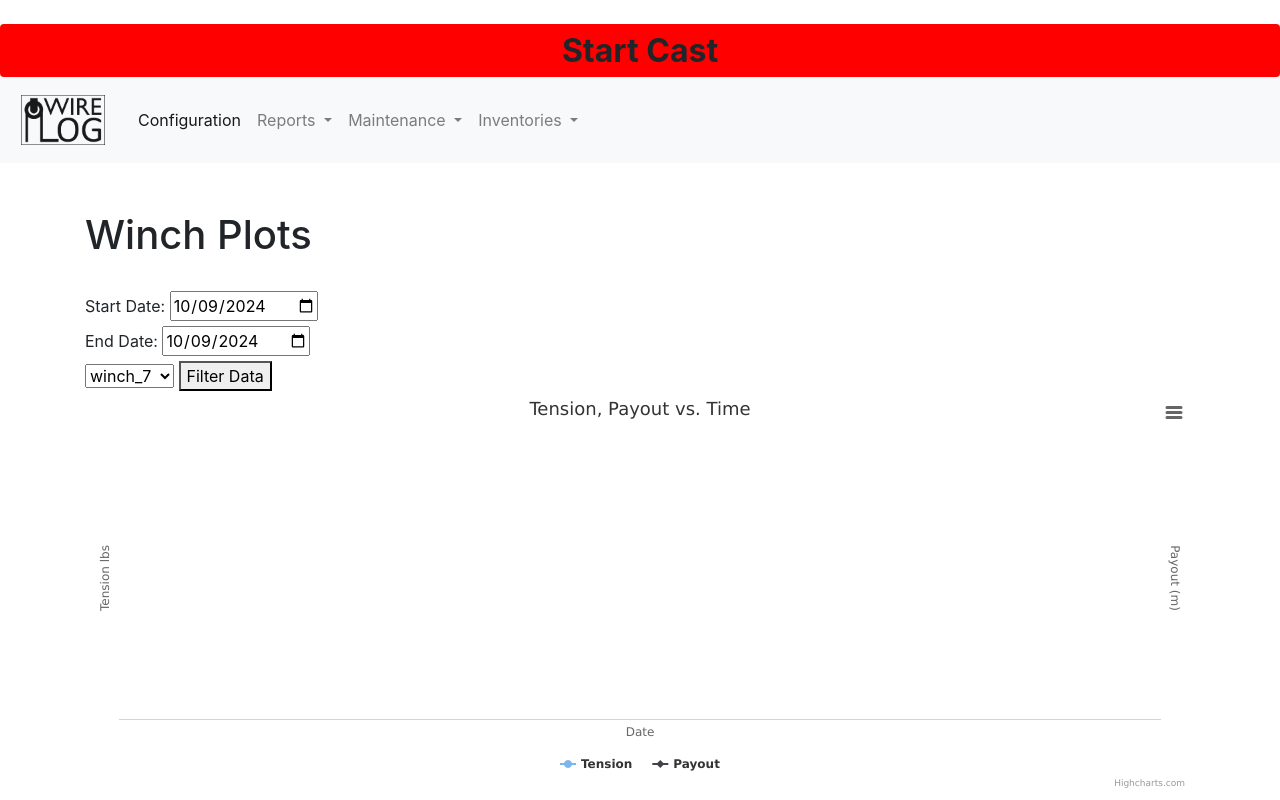
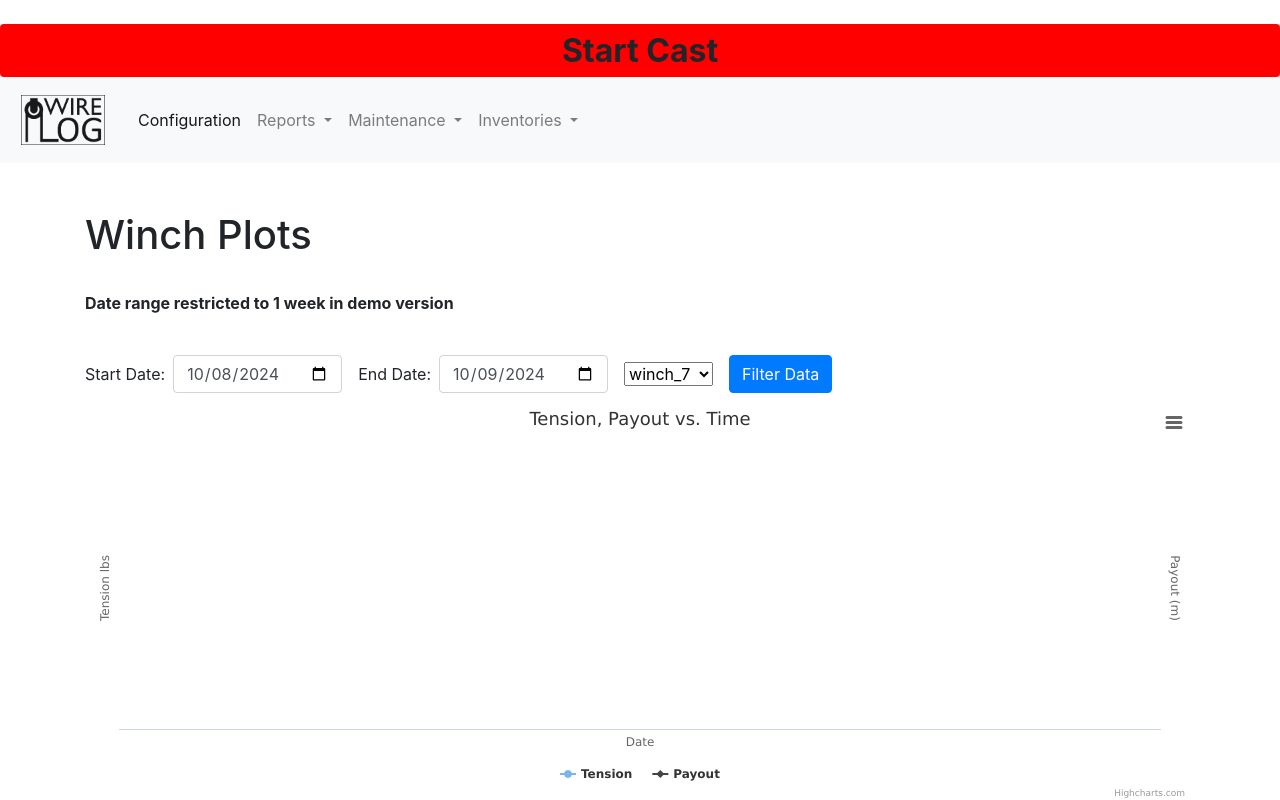
Before and after one commit to bkclarke/winch_logger_rvtec, a Django app: page /wwdb/reports/charts/ in a window 1280 px wide. Shown: the top 800 px of the page. Run offline with Django 4.2, Linux system fonts and the light colour scheme; data comes from the database, SQL or seed files in the repository; data that the repository does not hold is empty; some libraries are stand-ins or nearby versions.

Commit message:
limit plots to 1 week

```diff
--- a/wwdb/templates/wwdb/reports/charts.html
+++ b/wwdb/templates/wwdb/reports/charts.html
@@ -2,31 +2,36 @@
 {% extends "wwdb/base.html" %}
 {% load static %}
 
-
 {% block content %}
 
 <h1>Winch Plots</h1>
-</br>
-<form method="get">
-    <div>
-        <label for="start_date">Start Date:</label>
-        <input type="date" id="start_date" name="start_date" value="{{ form.start_date.value|date:'Y-m-d'|default_if_none:'' }}" required>
+<br>
+<p><strong>Date range restricted to 1 week in demo version</strong></p>
+<br>
+<form method="get" onsubmit="return validateDateRange();" class="form-inline">
+    <div class="form-group mb-2">
+        <label for="start_date" class="mr-2">Start Date:</label>
+        <input type="date" id="start_date" name="start_date" class="form-control" value="{{ form.start_date.value|date:'Y-m-d'|default_if_none:'' }}" required>
     </div>
 
-    <div>
-        <label for="end_date">End Date:</label>
-        <input type="date" id="end_date" name="end_date" value="{{ form.end_date.value|date:'Y-m-d'|default_if_none:'' }}" required>
+    <div class="form-group mb-2 ml-3">
+        <label for="end_date" class="mr-2">End Date:</label>
+        <input type="date" id="end_date" name="end_date" class="form-control" value="{{ form.end_date.value|date:'Y-m-d'|default_if_none:'' }}" required>
     </div>
-    {{ form.winch }}
-    <button type="submit">Filter Data</button>
+
+    <div class="form-group mb-2 ml-3">
+        {{ form.winch }}
+    </div>
+
+    <button type="submit" class="btn btn-primary mb-2 ml-3">Filter Data</button>
 </form>
 <div id="container" style="width: 100%; height: 400px;"></div>
-</br>
-</br>
+<br>
+<br>
 <script type="text/javascript">
     document.addEventListener('DOMContentLoaded', function () {
-        var startDateInput = document.getElementById('id_start_date');
-        var endDateInput = document.getElementById('id_end_date');
+        var startDateInput = document.getElementById('start_date');
+        var endDateInput = document.getElementById('end_date');
 
         var currentDate = new Date();
         var currentDateString = currentDate.toISOString().split('T')[0];
@@ -128,16 +133,15 @@
                                 style: {
                                     color: 'red'
                                 },
-                                align: 'left', // Horizontally aligned to the left of the line
-                                verticalAlign: 'bottom', // Vertically aligned in the middle
-                                x: 10, // Horizontal offset from the line
-                                y: -20, // Vertical offset from the line
-                                rotation: 0 // Horizontal text
+                                align: 'left',
+                                verticalAlign: 'bottom',
+                                x: 10,
+                                y: -20,
+                                rotation: 0
                             }
                         }]
                     });
                 } else {
-                    // If no data is visible, remove the plot line
                     xAxis.update({
                         plotLines: []
                     });
@@ -147,5 +151,17 @@
             console.error('Error parsing or plotting data:', e);
         }
     });
+
+    function validateDateRange() {
+        var startDate = new Date(document.getElementById('start_date').value);
+        var endDate = new Date(document.getElementById('end_date').value);
+        var oneWeekInMillis = 7 * 24 * 60 * 60 * 1000; // One week in milliseconds
+
+        if (endDate - startDate > oneWeekInMillis) {
+            alert("Date range cannot exceed one week.");
+            return false; // Prevent form submission
+        }
+        return true; // Allow form submission
+    }
 </script>
 {% endblock content %}
```
